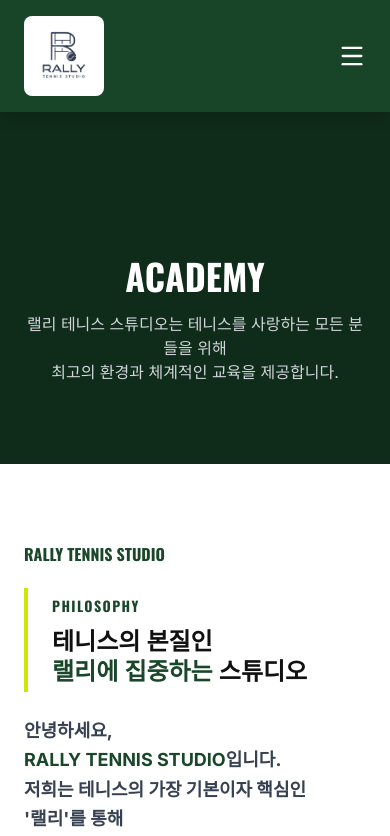
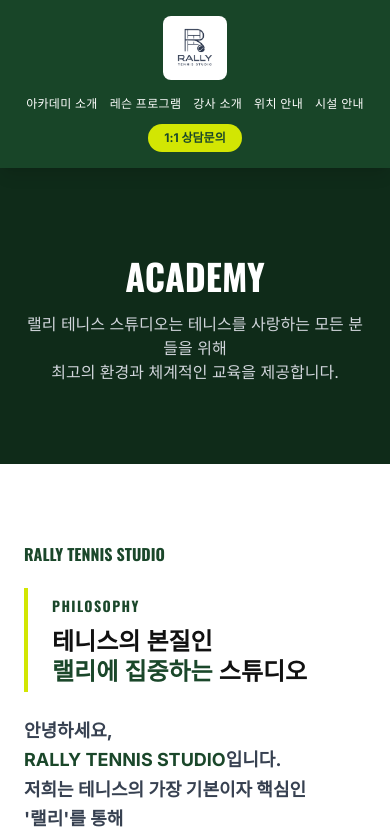
Before and after one commit to nohsiyoung94/Tennis, a React (Vite) app: page /about in a window 390 px wide. Shown: the top 836 px of the page. Built offline with nearby package versions, Linux system fonts and the light colour scheme.

Commit message:
모바일메뉴바

```diff
--- a/src/components/Navbar.tsx
+++ b/src/components/Navbar.tsx
@@ -10,8 +10,6 @@
 export default function Navbar() {
     // 스크롤 상태 감지 (투명 -> 솔리드 배경 전환용)
     const [isScrolled, setIsScrolled] = useState(false);
-    // 모바일 메뉴 열림/닫힘 상태 관리
-    const [isMobileMenuOpen, setIsMobileMenuOpen] = useState(false);
     const location = useLocation();
 
     // 스크롤 이벤트 리스너: 50px 이상 스크롤 시 Navbar 스타일 변경
@@ -39,73 +37,41 @@
                 isScrolled || location.pathname !== '/' ? 'bg-forest/95 backdrop-blur-sm py-4 shadow-lg' : 'bg-transparent py-6'
             )}
         >
-            <div className="container mx-auto px-6 flex justify-between items-center">
+            <div className="container mx-auto px-4 flex flex-col md:flex-row justify-between items-center gap-4">
                 {/* Logo */}
                 <Link
                     to="/"
-                    className="flex items-center rounded-lg overflow-hidden"
+                    className="flex items-center rounded-lg overflow-hidden shrink-0"
                     onClick={() => {
                         window.scrollTo({ top: 0, behavior: 'smooth' });
-                        setIsMobileMenuOpen(false);
                     }}
                 >
                     <img
                         src={logoImg}
                         alt="RALLY TENNIS STUDIO"
-                        className="h-20 md:h-36 w-auto object-contain"
+                        className="h-16 md:h-36 w-auto object-contain"
                     />
                 </Link>
 
-                {/* Desktop Nav */}
-                <div className="hidden md:flex items-center space-x-8">
+                {/* Nav Links - 모바일에서도 동일하게 나열 */}
+                <div className="flex flex-wrap justify-center items-center gap-3 md:gap-8">
                     {navLinks.map((link) => (
                         <Link
                             key={link.name}
                             to={link.path}
-                            className="text-white text-sm font-medium hover:text-tennis transition-colors tracking-wide"
+                            className="text-white text-xs md:text-sm font-medium hover:text-tennis transition-colors tracking-wide whitespace-nowrap"
                         >
                             {link.name}
                         </Link>
                     ))}
                     <Link
                         to="/contact"
-                        className="bg-tennis text-forest font-bold px-6 py-2 rounded-full hover:bg-white transition-all transform hover:scale-105 active:scale-95"
+                        className="bg-tennis text-forest font-bold px-4 py-1.5 md:px-6 md:py-2 text-xs md:text-base rounded-full hover:bg-white transition-all transform hover:scale-105 active:scale-95 whitespace-nowrap"
                     >
                         1:1 상담문의
                     </Link>
                 </div>
-
-                {/* Mobile Menu Button */}
-                <button
-                    className="md:hidden text-white"
-                    onClick={() => setIsMobileMenuOpen(!isMobileMenuOpen)}
-                >
-                    {isMobileMenuOpen ? <X size={28} /> : <Menu size={28} />}
-                </button>
             </div>
-
-            {/* Mobile Menu Overlay */}
-            {isMobileMenuOpen && (
-                <div className="absolute top-full left-0 w-full bg-forest p-6 flex flex-col space-y-4 md:hidden shadow-xl border-t border-forest-light">
-                    {navLinks.map((link) => (
-                        <Link
-                            key={link.name}
-                            to={link.path}
-                            className="text-left text-white text-lg font-medium hover:text-tennis"
-                            onClick={() => setIsMobileMenuOpen(false)}
-                        >
-                            {link.name}
-                        </Link>
-                    ))}
-                    <Link
-                        to="/contact"
-                        className="bg-tennis text-forest font-bold px-6 py-3 rounded-md w-full mt-4 text-center"
-                        onClick={() => setIsMobileMenuOpen(false)}
-                    >
-                        1:1 상담문의
-                    </Link>
-                </div>
-            )}
         </nav>
     );
 }
```
